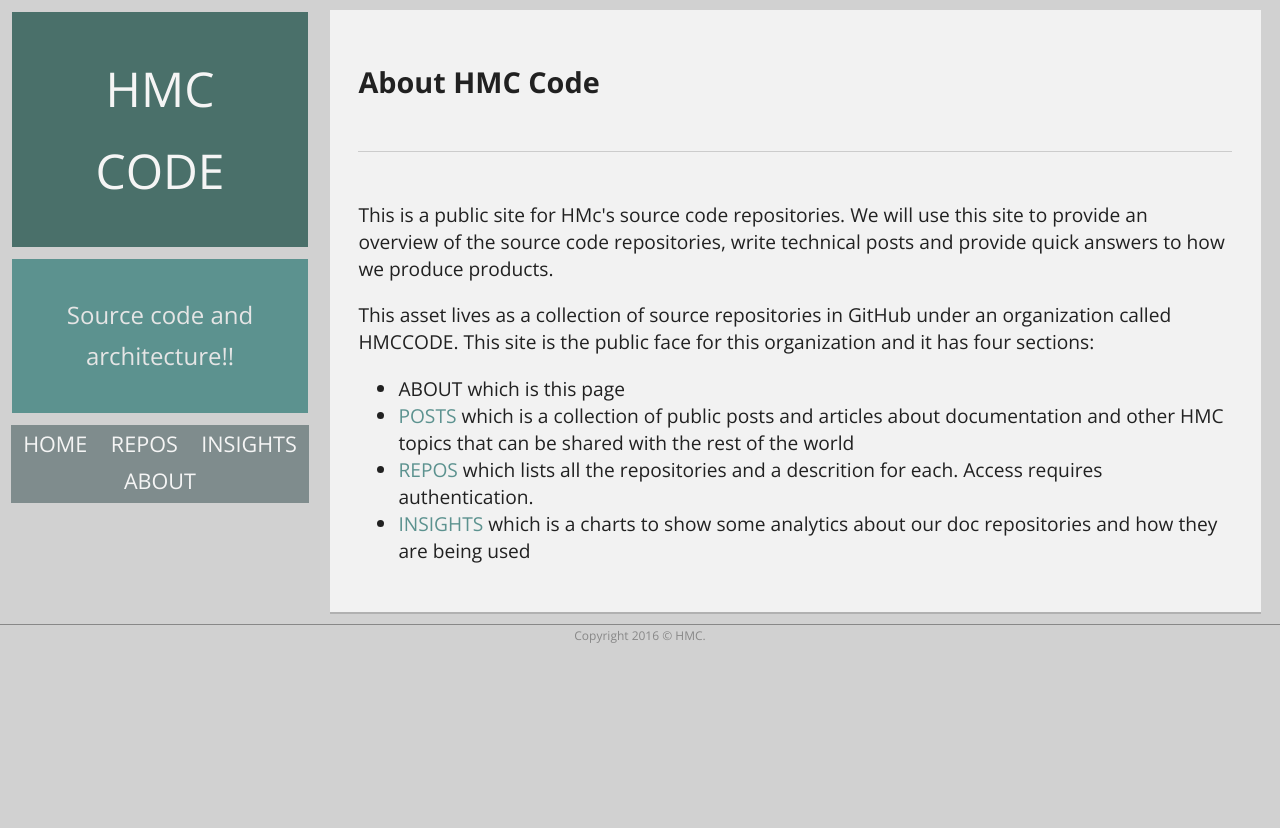
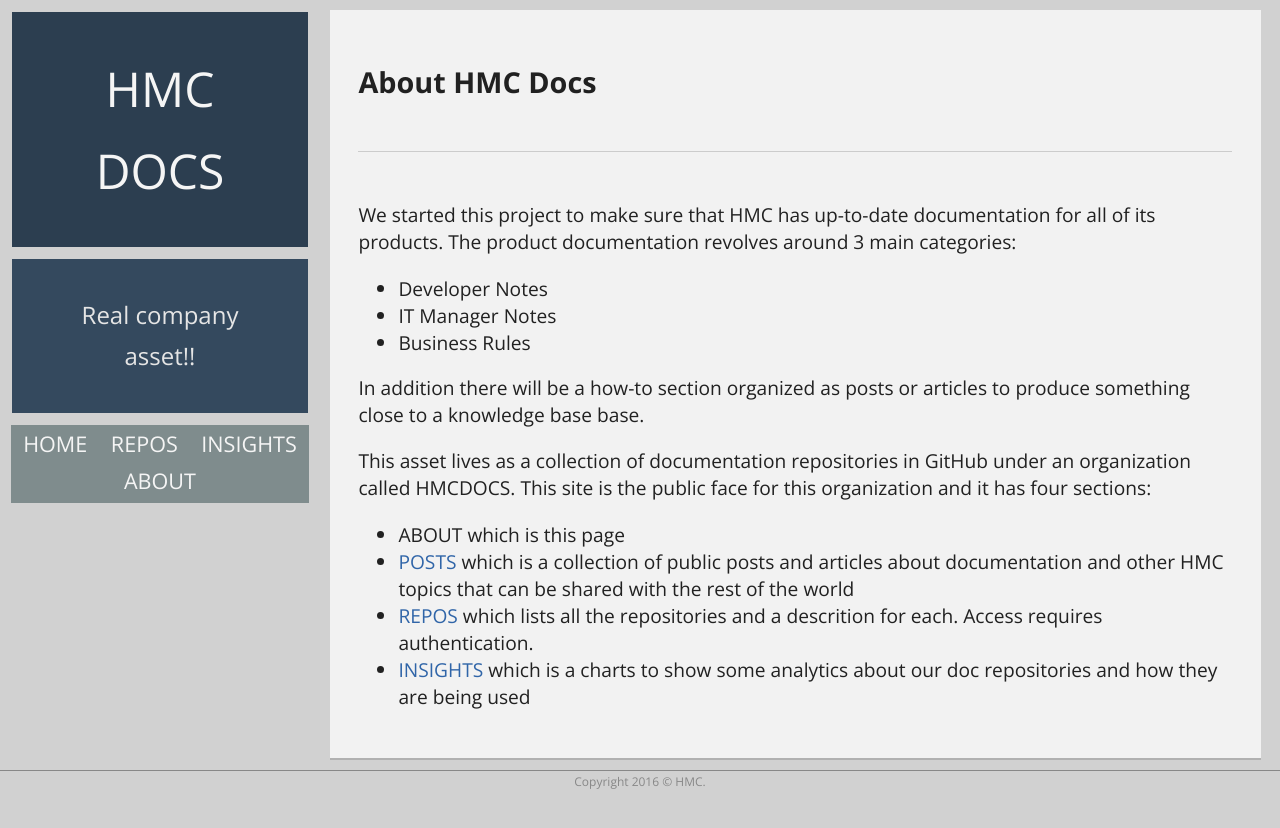
Before and after one commit to hmccode/hmccode.github.io, a Jekyll site: the page built from about/index.html, in a window 1280 px wide. Shown: the top 828 px of the page. Built offline with Jekyll 4.4.1, drawn with Linux system fonts in a browser that asks for light colours; nearby versions of some CDN libraries; a script that is not in the unit is left out.

Commit message:
Copied from HMCDOCS

```diff
--- a/_config.yml
+++ b/_config.yml
@@ -1,6 +1,6 @@
 # General
-title: "HMC Code"
-tagline: "Source code and architecture!!"
+title: "HMC Docs"
+tagline: "Real company asset!!"
 
 markdown: kramdown
 kramdown:
--- a/about/index.html
+++ b/about/index.html
@@ -1,13 +1,23 @@
 ---
 layout: page
-title: About HMC Code
+title: About HMC Docs
 ---
 <p>
-This is a public site for HMc's source code repositories. We will use this site to provide an overview of the source code repositories, write technical posts and provide quick answers to how we produce products.
+  We started this project to make sure that HMC has up-to-date documentation for all of its products. The product documentation revolves around 3 main categories:
+</p>
+
+<ul>
+  <li>Developer Notes</li>
+  <li>IT Manager Notes</li>
+  <li>Business Rules</li>
+</ul>
+
+<p>
+  In addition there will be a how-to section organized as posts or articles to produce something close to a knowledge base base.
 </p>
 
 <p>
-This asset lives as a collection of source repositories in GitHub under an organization called HMCCODE. This site is the public face for this organization and it has four sections:
+  This asset lives as a collection of documentation repositories in GitHub under an organization called HMCDOCS. This site is the public face for this organization and it has four sections:
 </p>
 
 <ul>
--- a/css/cards.css
+++ b/css/cards.css
@@ -9,7 +9,7 @@
 .card-grid .card-item {
 	flex: 0 0 18em;
 	background:#D9E8F7;
-	border: 1px solid #4A706A;
+	border: 1px solid #2c3e50;
 	margin: .5em;
 	min-height: 10em;
 	display: flex;
@@ -23,7 +23,7 @@
 }
 
 .card-item .title {
-	color: #5C928F;
+	color: #34495e;
 	font-size: 1.1em
 }
 .card-item .description {
@@ -35,15 +35,15 @@
 	flex-flow: row nowrap;
 	align-items: center;
 	justify-content: center;
-	border-top: 1px solid #4A706A;
-	background: #5C928F;
+	border-top: 1px solid #2c3e50;
+	background: #4D6A87;
 	overflow: hidden;
 }
 .card-item .counts span,.card-item .counts a {
 	flex: 1 1 auto;
 	color: white;
 	padding:.25em  5px;
-	border-left: 1px solid #4A706A;
+	border-left: 1px solid #2c3e50;
 }
 .card-item .counts a {
 	text-decoration: underline;
@@ -53,7 +53,7 @@
 }
 .card-item .detail {
 	font-size: .8em;
-	color: #5C928F;
+	color: #34495e;
 	list-style: none;
 	padding: 0 1em;
 }
--- a/css/main.css
+++ b/css/main.css
@@ -13,8 +13,8 @@
 -  Main background colors. -
 -------------------------------------------------------------------------*/
 
-.color-1 { background: #4A706A; } /* Title background */
-.color-2 { background: #5C928F; } /* Description background */
+.color-1 { background: #2c3e50; } /* Title background */
+.color-2 { background: #34495e; } /* Description background */
 .color-3 { background: #f2f2f2; } /* Modules background */
 .color-4 { background: #7f8c8d; } /* Main menu background */
 
@@ -120,8 +120,8 @@ article p a {
     min-height: 65%;
 }
 
-    .main-content a { color: #5C928F; }
-    .main-content a:hover, .main-content a:focus { color: #709D89; }
+    .main-content a { color: #3065A8; }
+    .main-content a:hover, .main-content a:focus { color: #2980b9; }
 
 
 .category {
@@ -215,7 +215,7 @@ blockquote {
 -------------------------------------------------------------------------*/
 
 .links a {
-    color: #709D89;
+    color: #3065A8;
     text-transform: lowercase;
 }
 
```
Also changed, not shown: _posts/2015-09-15-tutorial.md (added, +56 -0 lines), _posts/2015-09-20-guidelines.md (renamed from _posts/2015-10-20-welcome.md, +2 -1 lines), _posts/2016-01-04-objectives.md (added, +128 -0 lines), _posts/2016-07-23-mobile-apps.md (added, +169 -0 lines), insights/index.html (+72 -93 lines).
